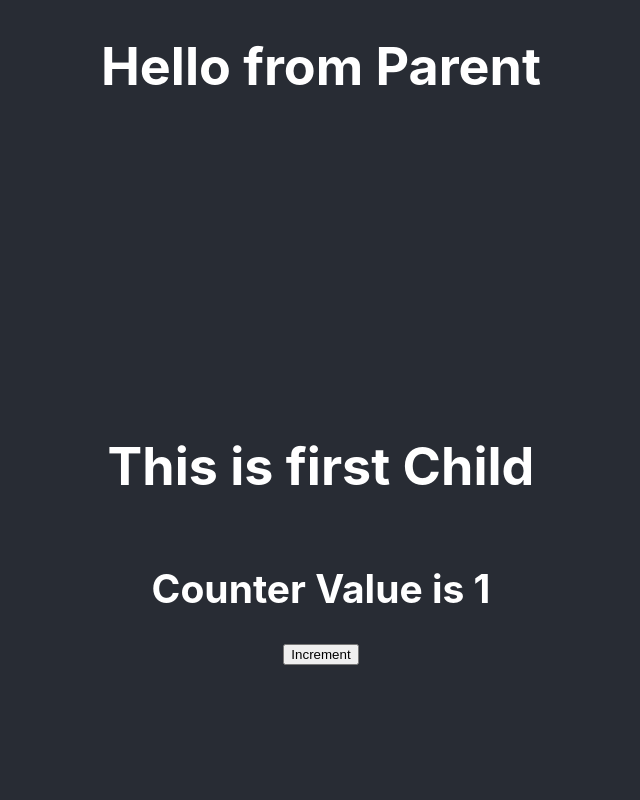
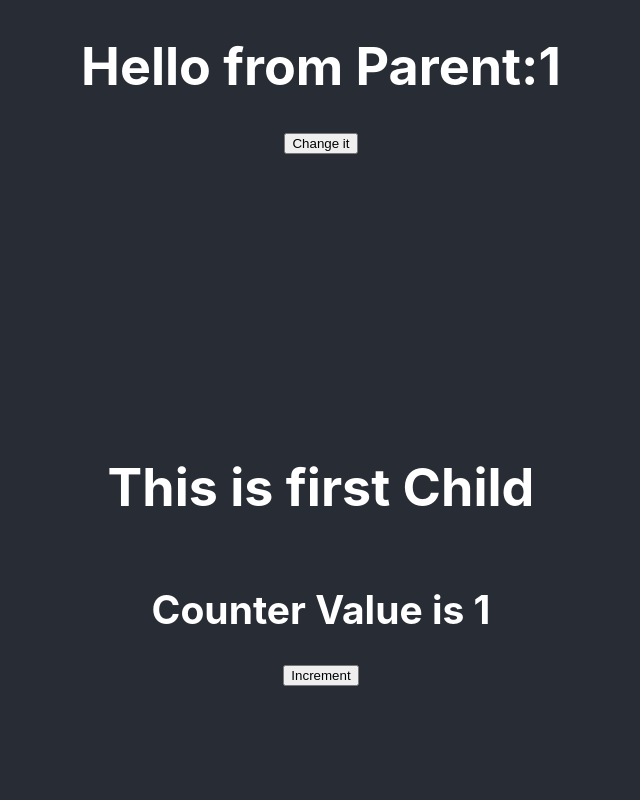
Before and after one commit to SanaAlvi/React-App2, a React (Create React App) app: page / in a window 1280 px wide. Shown: the top 800 px of the page, without its empty margins (319-959 px from the left). Built offline with nearby package versions, Linux system fonts and the light colour scheme.

Commit message:
Update Parent.js
getting index 1 of array

```diff
--- a/src/Parent.js
+++ b/src/Parent.js
@@ -1,11 +1,16 @@
-import React from 'react';
+import React, { useContext } from 'react';
+import './App.css';
+import Child from './Child';
+import Countercontext from './ConterContext';
 
-import Child from './Child';
-
-const Parent = (props) => {
+const Parent = () => {
+    let CountState = useContext (Countercontext)
     return(
         <div className="App-header">
-            <h1>Hello from Parent</h1>
+            <h1>Hello from Parent:{CountState[0]}</h1>
+            <button onClick={() => {CountState[1][2]}}>
+                Change it
+            </button>
            <Child />
         </div>
     )
```
